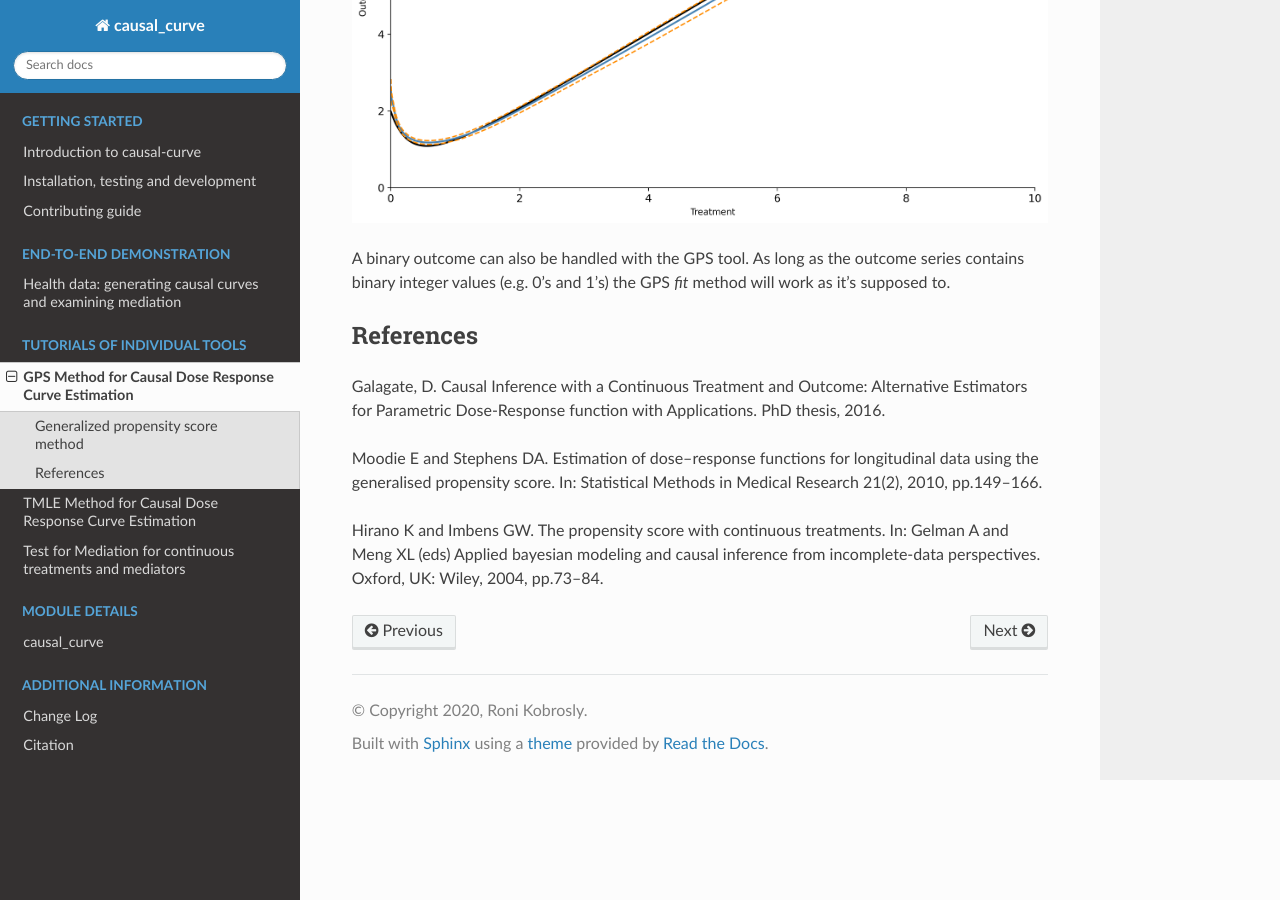
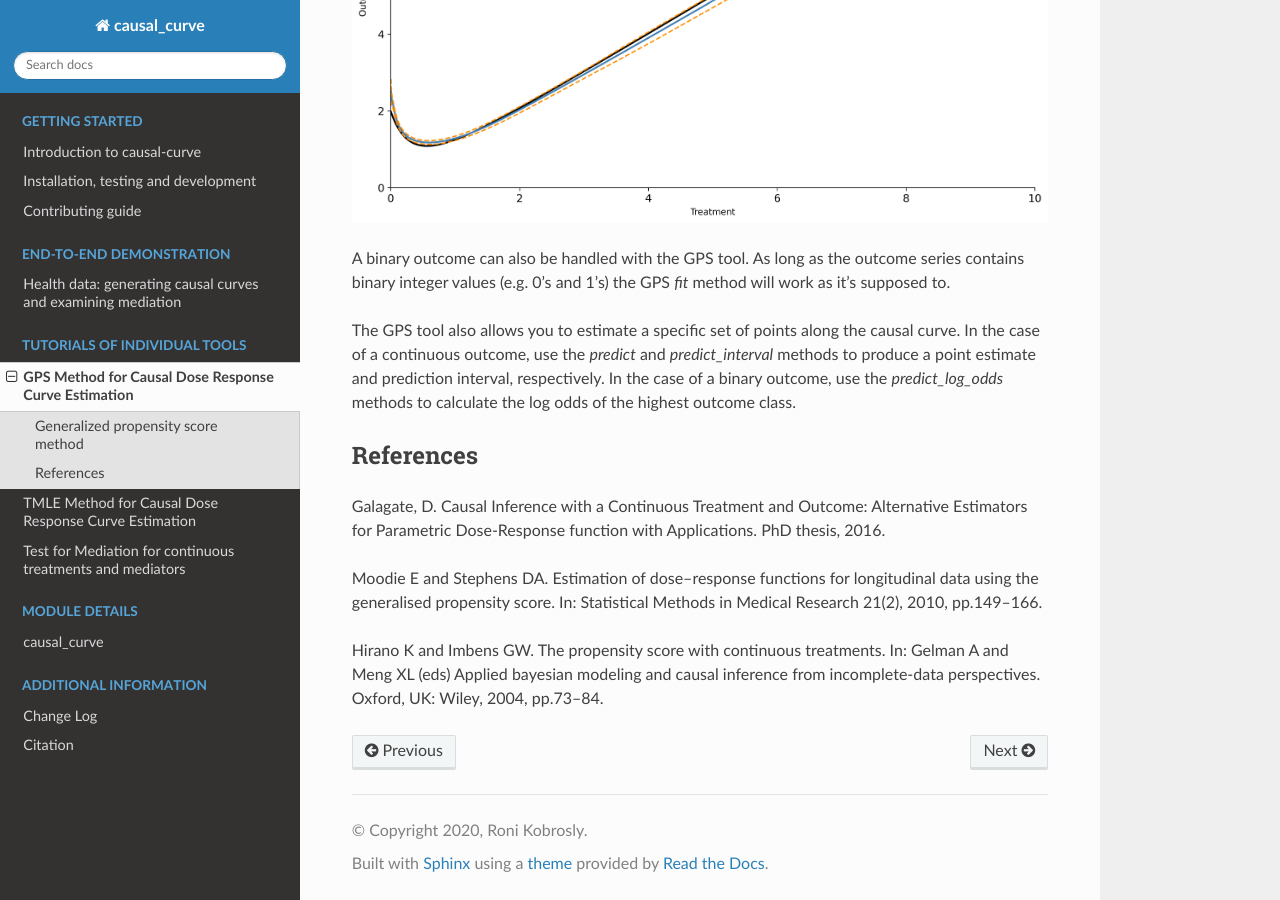
Before and after one commit to ronikobrosly/causal-curve, a Sphinx documentation site: the page built from docs/GPS_example.rst, in a window 1280 px wide and 900 px high, scrolled down 2067 px. Built offline with Sphinx 7.4.7 and the Read the Docs theme 2.0.0, drawn with Linux system fonts in a browser that asks for light colours.

Commit message:
finished up work

```diff
--- a/docs/GPS_example.rst
+++ b/docs/GPS_example.rst
@@ -87,6 +87,11 @@ half the error of a simple LOESS estimate using only the treatment and the outco
 A binary outcome can also be handled with the GPS tool. As long as the outcome series contains
 binary integer values (e.g. 0's and 1's) the GPS `fit` method will work as it's supposed to.
 
+The GPS tool also allows you to estimate a specific set of points along the causal curve.
+In the case of a continuous outcome, use the `predict` and `predict_interval` methods
+to produce a point estimate and prediction interval, respectively. In the case of a
+binary outcome, use the `predict_log_odds` methods to calculate the log odds of the
+highest outcome class.
 
 References
 ----------
--- a/docs/index.rst
+++ b/docs/index.rst
@@ -88,6 +88,8 @@ generalized propensity scores.
 
 >>> gps.fit(T = df['Treatment'], X = df[['X_1', 'X_2']], y = df['Outcome'])
 >>> gps_results = gps.calculate_CDRC(ci = 0.95)
+>>> gps_pred = gps.predict(0.0003)
+>>> gps_pred_interval = gps.predict_interval(0.0003, ci = 0.95)
 
 1. First we import our GPS class.
 
@@ -99,4 +101,6 @@ generalized propensity scores.
 
 5. Estimate the points of the causal curve (along with 95% confidence interval bounds) with the ``.calculate_CDRC()`` method.
 
-6. Explore or plot your results!
+6. Estimate user-provided points along the causal curve with the ``.predict()``, ``.predict_interval()``, and ``.predict_log_odds()`` methods.
+
+7. Explore or plot your results!
```
Also changed, not shown: 1 other file.
